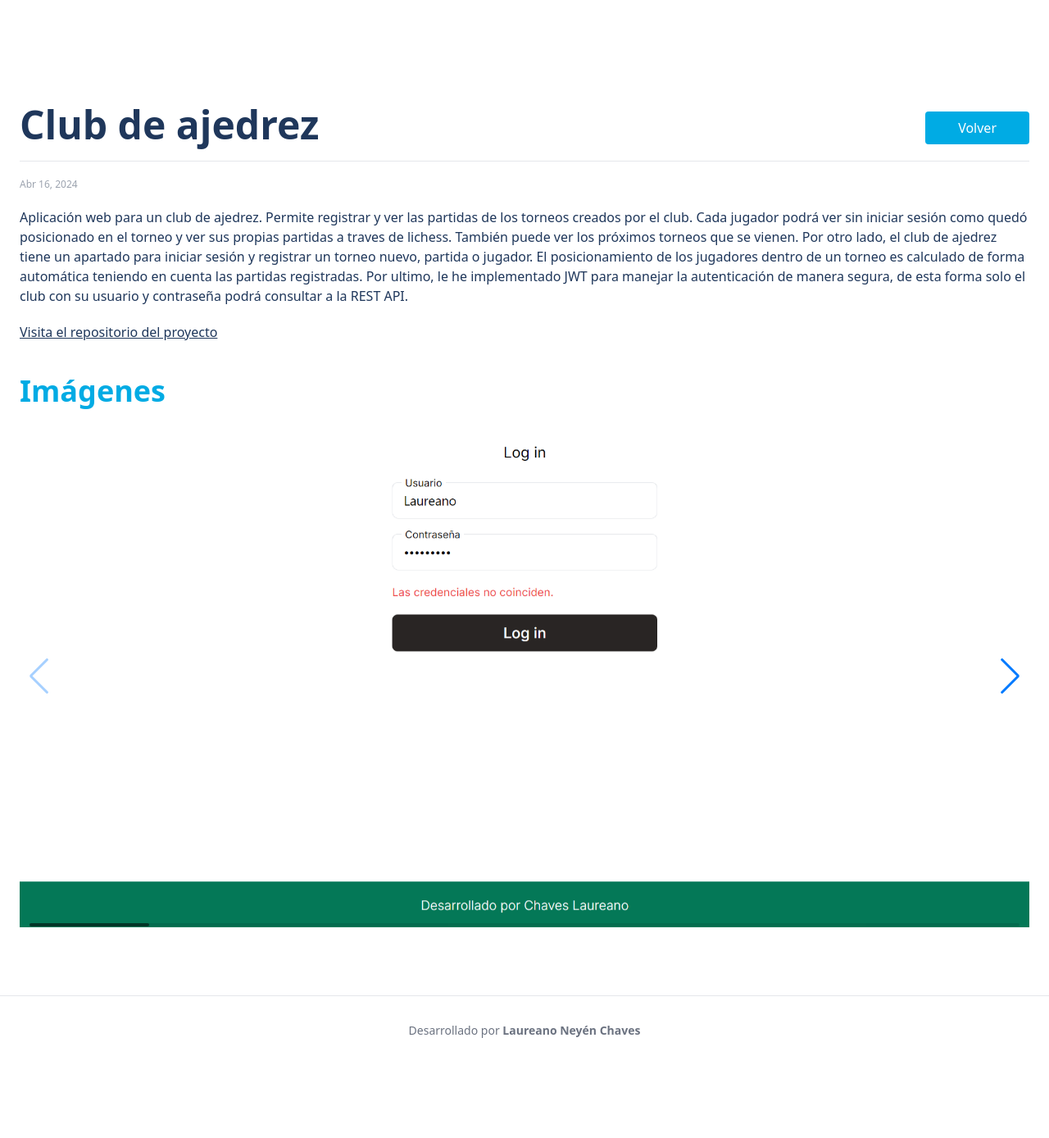
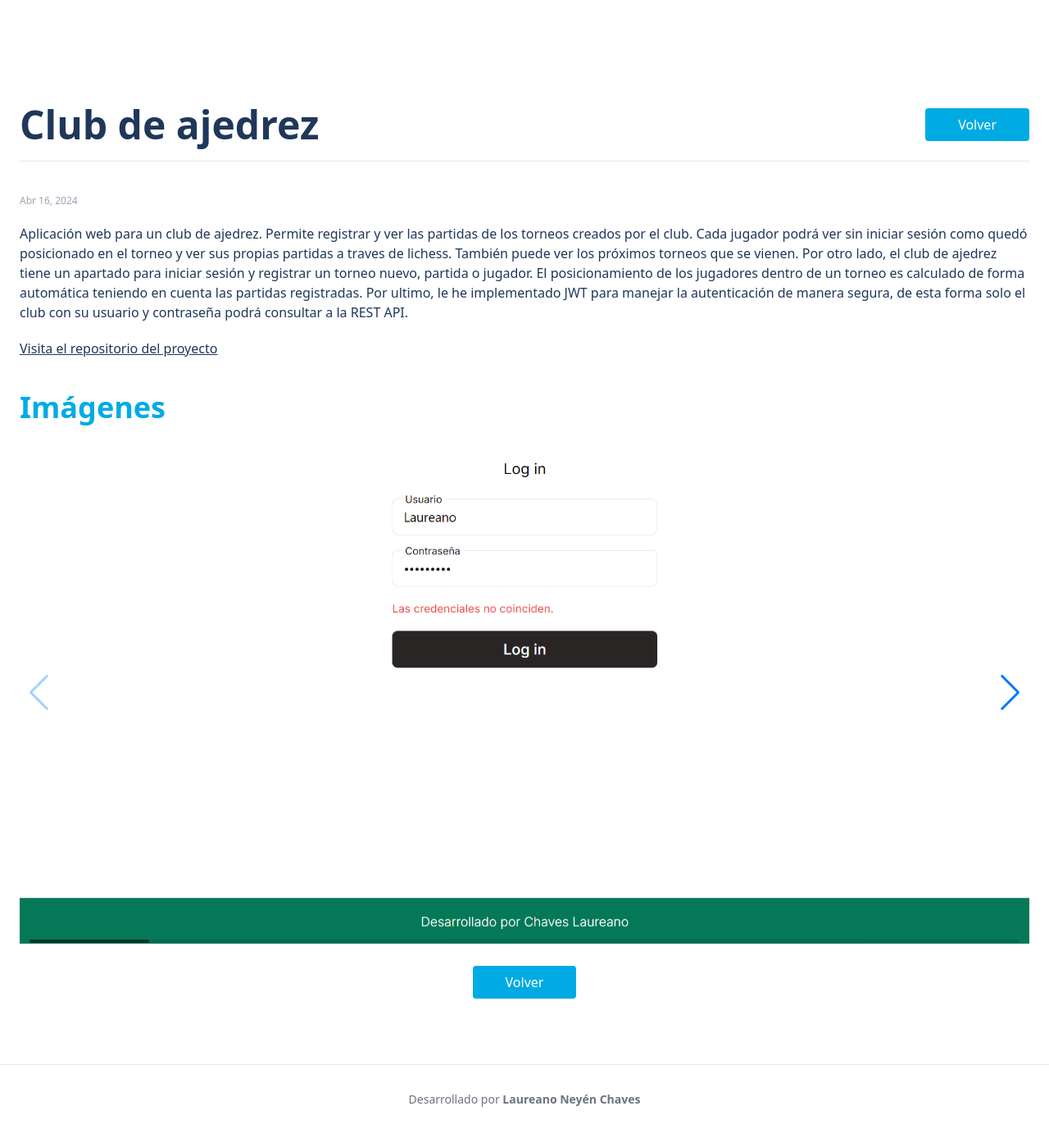
Before and after one commit to LaureanoC/portfolio-react, a React (Vite) app in the folder portfolio/: page /projects/1 in a window 1280 px wide. Shown: the top 1388 px of the page at 82% size. Before the commit the page ends 1307 px from the top, so only its background shows below. Built offline with nearby package versions, Linux system fonts and the light colour scheme.

Commit message:
hide volver

```diff
--- a/portfolio/index.html
+++ b/portfolio/index.html
@@ -9,6 +9,7 @@
     <title>Portfolio</title>
   </head>
   <body>
+
     <div id="root"></div>
     <script type="module" src="/src/main.jsx"></script>
   </body>
--- a/portfolio/src/index.css
+++ b/portfolio/src/index.css
@@ -13,3 +13,11 @@ textarea{
   border-bottom: solid 0.5px lightgray ;
   outline: none;
 }
+
+.none{
+  display: none;
+}
+
+.mounted{
+  display: block !important;
+}
--- a/portfolio/src/pages/ProjectPage.jsx
+++ b/portfolio/src/pages/ProjectPage.jsx
@@ -4,18 +4,24 @@ import { getProject } from '../lib/filter'
 import { allprojects } from '../data/data'
 import Carousel from '../components/Carousel'
 import { useNavigate } from 'react-router-dom'
+import { useEffect, useState } from 'react'
 
 function ProjectPage() {
   const { id } = useParams()
   const navigate = useNavigate()
   const p = getProject(allprojects, id)
+
   return (
     <>
-      <div className='container mx-auto mt-10 lg:mt-32 px-4 sm:px-6'>
+      <div className='flex flex-col container mx-auto mt-10 lg:mt-32 px-4 sm:px-6'>
         <div className='flex flex-col md:flex-row justify-between'>
-          <h1 className='text-text text-5xl font-bold mb-4 md:mb-0'>{p.title}</h1>
+          <h1 className='text-text text-5xl font-bold mb-4 md:mb-0'>
+            {p.title}
+          </h1>
           <span
-            className='mt-10 md:mt-auto self-center bg-subtitle rounded hover:bg-subtitlehover py-2 px-10 cursor-pointer text-white font-medium'
+            className={window.innerWidth < 800 ?   'hidden self-center bg-subtitle rounded hover:bg-subtitlehover py-2 px-10 cursor-pointer text-white font-medium'
+            :   'self-center bg-subtitle rounded hover:bg-subtitlehover py-2 px-10 cursor-pointer text-white font-medium'
+          }
             onClick={() => {
               navigate('/')
               window.scrollTo(0, 0)
@@ -40,7 +46,19 @@ function ProjectPage() {
         <h2 className='text-4xl text-subtitle font-bold mt-10 mb-5'>
           Imágenes
         </h2>
-        <Carousel imgs={p.imgs} />
+        <div>
+          <Carousel imgs={p.imgs} />
+        </div>
+        <br />
+        <span
+            className='self-center bg-subtitle rounded hover:bg-subtitlehover py-2 px-10 cursor-pointer text-white font-medium'
+            onClick={() => {
+              navigate('/')
+              window.scrollTo(0, 0)
+            }}
+          >
+            Volver
+          </span>
       </div>
 
       <Footer />
```
